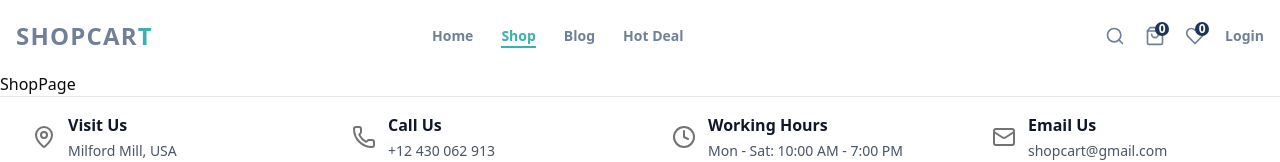
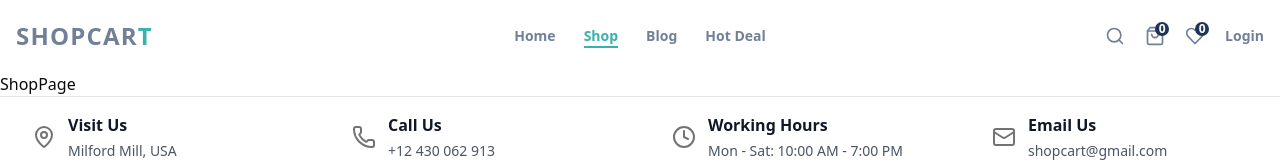
Before and after one commit to Tane4ka170/commerce-next, a Next.js app: page /shop in a window 1280 px wide. Shown: the top 162 px of the page. Built offline with nearby package versions, Linux system fonts and the light colour scheme; no server answers.

Commit message:
Style: improve HeaderMenu layout

```diff
--- a/components/HeaderMenu.tsx
+++ b/components/HeaderMenu.tsx
@@ -7,7 +7,7 @@ import React from "react";
 const HeaderMenu = () => {
   const pathname = usePathname();
   return (
-    <div className="hidden md:inline-flex w-1/3 items-center gap-7 text-sm capitalize font-semibold text-lightColor">
+    <div className="hidden md:inline-flex w-1/3 items-center justify-center gap-7 text-sm capitalize font-semibold text-lightColor">
       {headerData?.map((item) => {
         return (
           <Link
```
